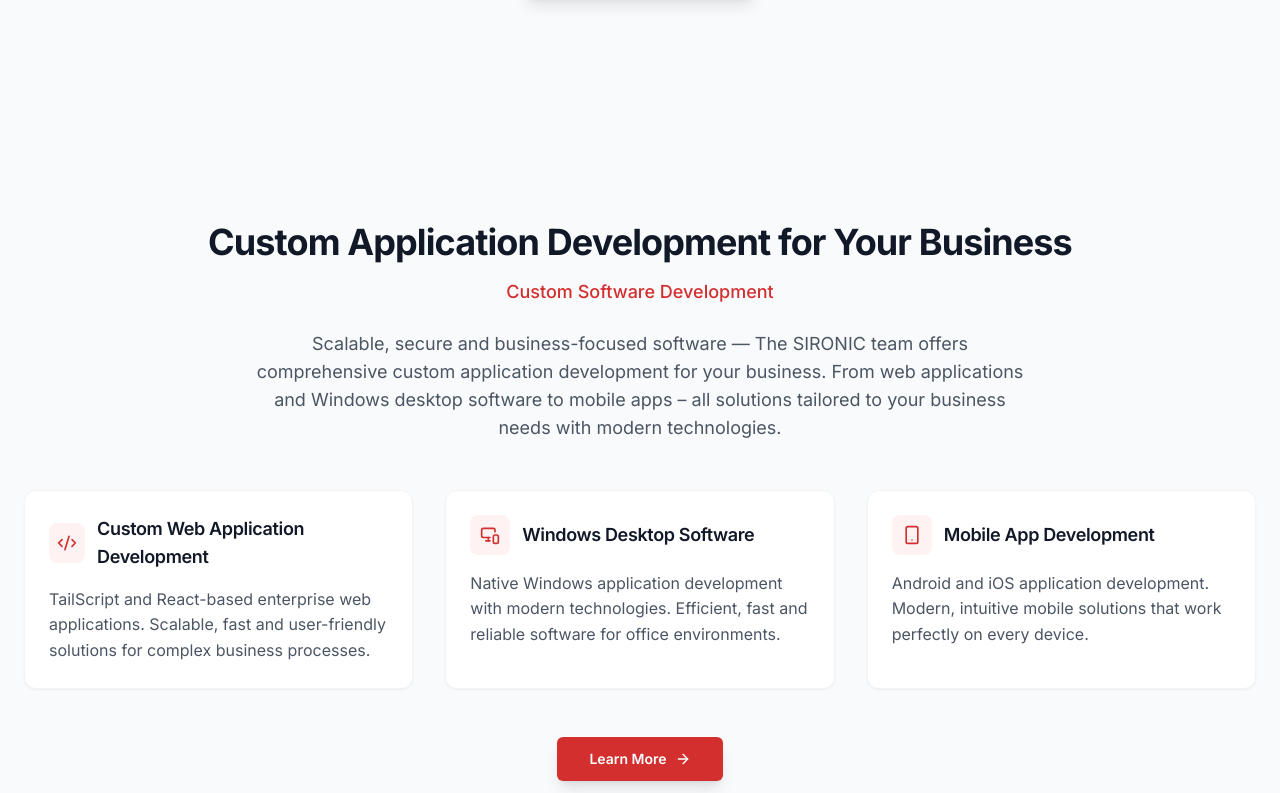
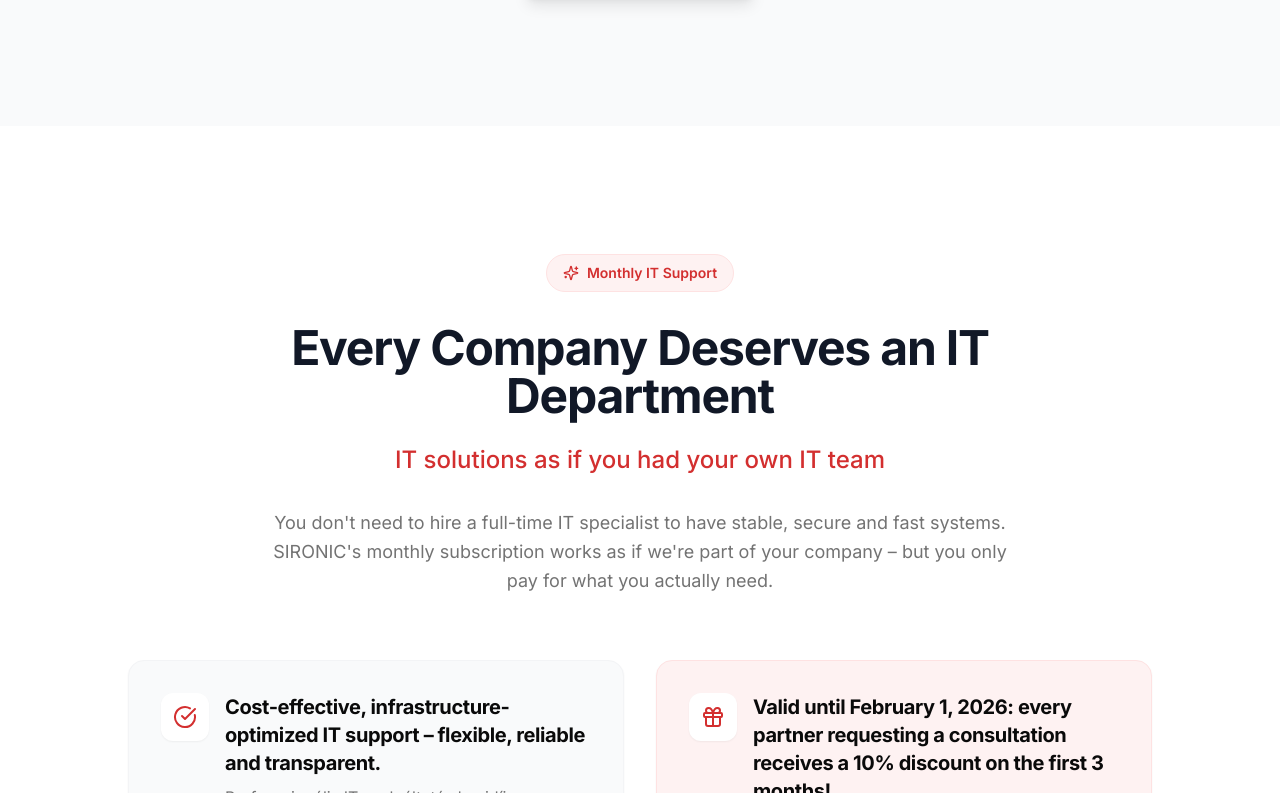
Before and after one commit to davids-src/sironic_sd, a Next.js app: page /en in a window 1280 px wide. Shown: the part 1627-2420 px from the top of the page. Built offline with nearby package versions, Linux system fonts and the light colour scheme; no server answers.

Commit message:
feat: implement HomePage component with main content sections and structured data.

```diff
--- a/components/HomePage.tsx
+++ b/components/HomePage.tsx
@@ -99,17 +99,17 @@ export function HomePage() {
                 </div>
             </section>
 
+            <MindenCegnekSection />
+
             <CustomDevelopmentSection />
 
             <NetworkOptimizationSection />
 
+            <RepairServiceSection />
+
             <ItTrainingSection />
 
             <OnsitePresenceSection />
-
-            <MindenCegnekSection />
-
-            <RepairServiceSection />
 
             <section id="miert-valassz-minket" className="py-20 lg:py-32 bg-white dark:bg-gray-950">
                 <div className="container mx-auto px-4 md:px-6">
```
